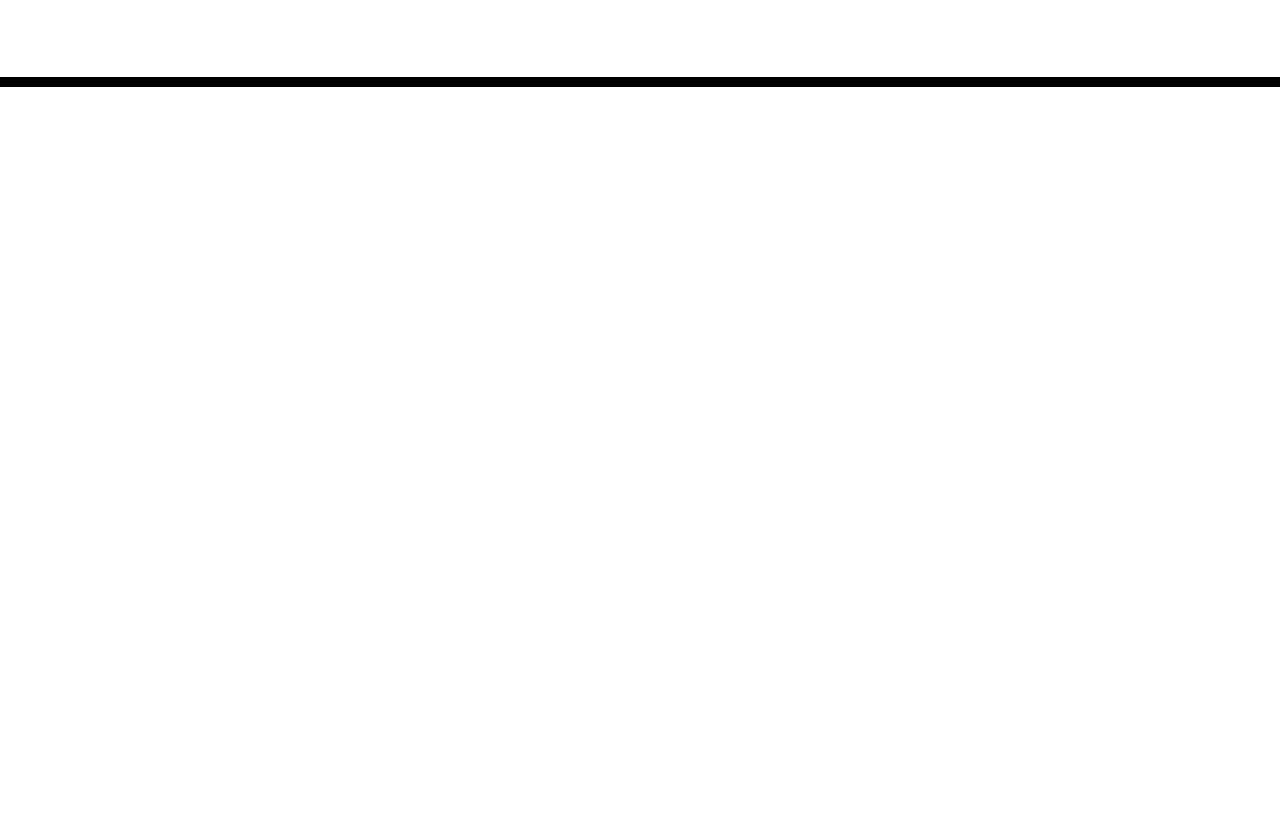
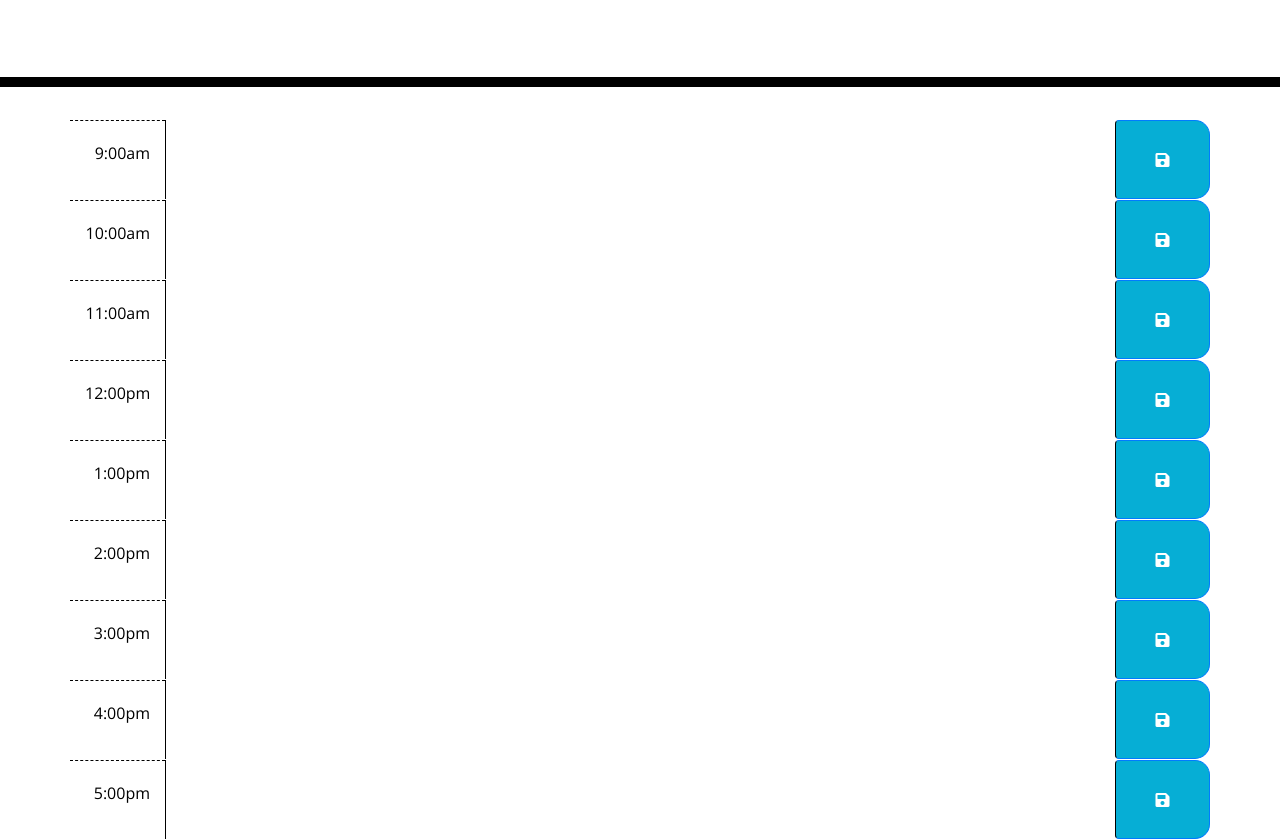
Before and after one commit to comcel1/weekly-planner, a plain HTML site: page index.html in a window 1280 px wide. Shown: the part 181-1020 px from the top of the page. Before the commit the page ends 800 px from the top, so only its background shows below. Drawn offline with nearby package versions, Linux system fonts and the light colour scheme.

Commit message:
added basic html components and class ids

```diff
--- a/index.html
+++ b/index.html
@@ -1,23 +1,14 @@
 <!DOCTYPE html>
 <html lang="en">
+
 <head>
   <meta charset="UTF-8" />
   <meta name="viewport" content="width=device-width, initial-scale=1.0" />
   <meta http-equiv="X-UA-Compatible" content="ie=edge" />
-    <link
-      rel="stylesheet"
-      href="https://stackpath.bootstrapcdn.com/bootstrap/4.3.1/css/bootstrap.min.css"
-    />
-    <link
-      rel="stylesheet"
-      href="https://use.fontawesome.com/releases/v5.8.1/css/all.css"
-      integrity="sha384-50oBUHEmvpQ+1lW4y57PTFmhCaXp0ML5d60M1M7uH2+nqUivzIebhndOJK28anvf"
-      crossorigin="anonymous"
-    />
-    <link
-      href="https://fonts.googleapis.com/css?family=Open+Sans&display=swap"
-      rel="stylesheet"
-    />
+  <link rel="stylesheet" href="https://stackpath.bootstrapcdn.com/bootstrap/4.3.1/css/bootstrap.min.css" />
+  <link rel="stylesheet" href="https://use.fontawesome.com/releases/v5.8.1/css/all.css"
+    integrity="sha384-50oBUHEmvpQ+1lW4y57PTFmhCaXp0ML5d60M1M7uH2+nqUivzIebhndOJK28anvf" crossorigin="anonymous" />
+  <link href="https://fonts.googleapis.com/css?family=Open+Sans&display=swap" rel="stylesheet" />
   <link rel="stylesheet" href="style.css" />
   <title>Work Day Scheduler</title>
 </head>
@@ -30,9 +21,65 @@
   </header>
   <div class="container">
     <!-- Timeblocks go here -->
+    <!-- 9:00am -->
+    <div class="row">
+      <div class="col-1 hour text-right pt-4">9:00am</div>
+      <textarea class="col-10 description" id="9"></textarea>
+      <button class="col-1 btn btn-primary saveBtn fas fa-save p-4" id="save9"></button>
+    </div>
+    <!-- 10:00am -->
+    <div class="row">
+      <div class="col-1 hour text-right pt-4">10:00am</div>
+      <textarea class="col-10 description" id="10"></textarea>
+      <button class="col-1 btn btn-primary saveBtn fas fa-save p-4" id="save10"></button>
+    </div>
+    <!-- 11:00am -->
+    <div class="row">
+      <div class="col-1 hour text-right pt-4">11:00am</div>
+      <textarea class="col-10 description" id="11"></textarea>
+      <button class="col-1 btn btn-primary saveBtn fas fa-save p-4" id="save11"></button>
+    </div>
+    <!-- 12:00pm -->
+    <div class="row">
+      <div class="col-1 hour text-right pt-4">12:00pm</div>
+      <textarea class="col-10 description" id="12"></textarea>
+      <button class="col-1 btn btn-primary saveBtn fas fa-save p-4" id="save12"></button>
+    </div>
+    <!-- 1:00pm -->
+    <div class="row">
+      <div class="col-1 hour text-right pt-4">1:00pm</div>
+      <textarea class="col-10 description" id="13"></textarea>
+      <button class="col-1 btn btn-primary saveBtn fas fa-save p-4" id="save13"></button>
+    </div>
+    <!-- 2:00pm -->
+    <div class="row">
+      <div class="col-1 hour text-right pt-4">2:00pm</div>
+      <textarea class="col-10 description" id="14"></textarea>
+      <button class="col-1 btn btn-primary saveBtn fas fa-save p-4" id="save14"></button>
+    </div>
+    <!-- 3:00pm -->
+    <div class="row">
+      <div class="col-1 hour text-right pt-4">3:00pm</div>
+      <textarea class="col-10 description" id="15"></textarea>
+      <button class="col-1 btn btn-primary saveBtn fas fa-save p-4" id="save15"></button>
+    </div>
+    <!-- 4:00pm  -->
+    <div class="row">
+      <div class="col-1 hour text-right pt-4">4:00pm</div>
+      <textarea class="col-10 description" id="16"></textarea>
+      <button class="col-1 btn btn-primary saveBtn fas fa-save p-4" id="save16"></button>
+    </div>
+    <!-- 5:00pm -->
+    <div class="row">
+      <div class="col-1 hour text-right pt-4">5:00pm</div>
+      <textarea class="col-10 description" id="17"></textarea>
+      <button class="col-1 btn btn-primary saveBtn fas fa-save p-4" id="save17"></button>
+    </div>
   </div>
 
   <script src="https://code.jquery.com/jquery-3.4.1.min.js"></script>
   <script src="https://cdnjs.cloudflare.com/ajax/libs/moment.js/2.24.0/moment.min.js"></script>
+  <script src="script.js"></script>
 </body>
+
 </html>
--- /dev/null
+++ b/script.js
@@ -0,0 +1,3 @@
+const calendar = document.querySelector("#app-calendar");
+
+console.log(calendar);
```
Also changed, not shown: 2 other files. Lines whose indentation alone changed are shown as unchanged.
